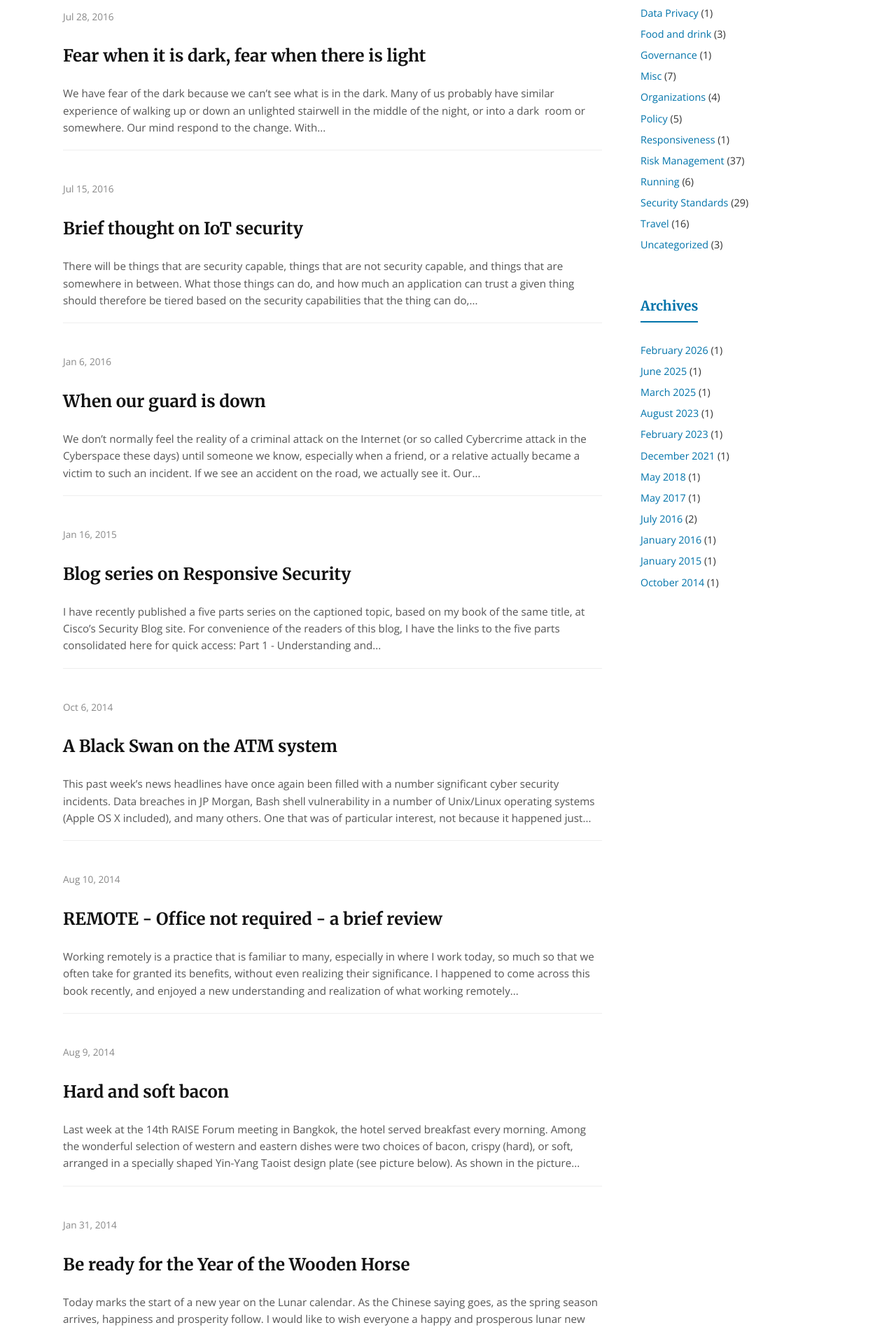
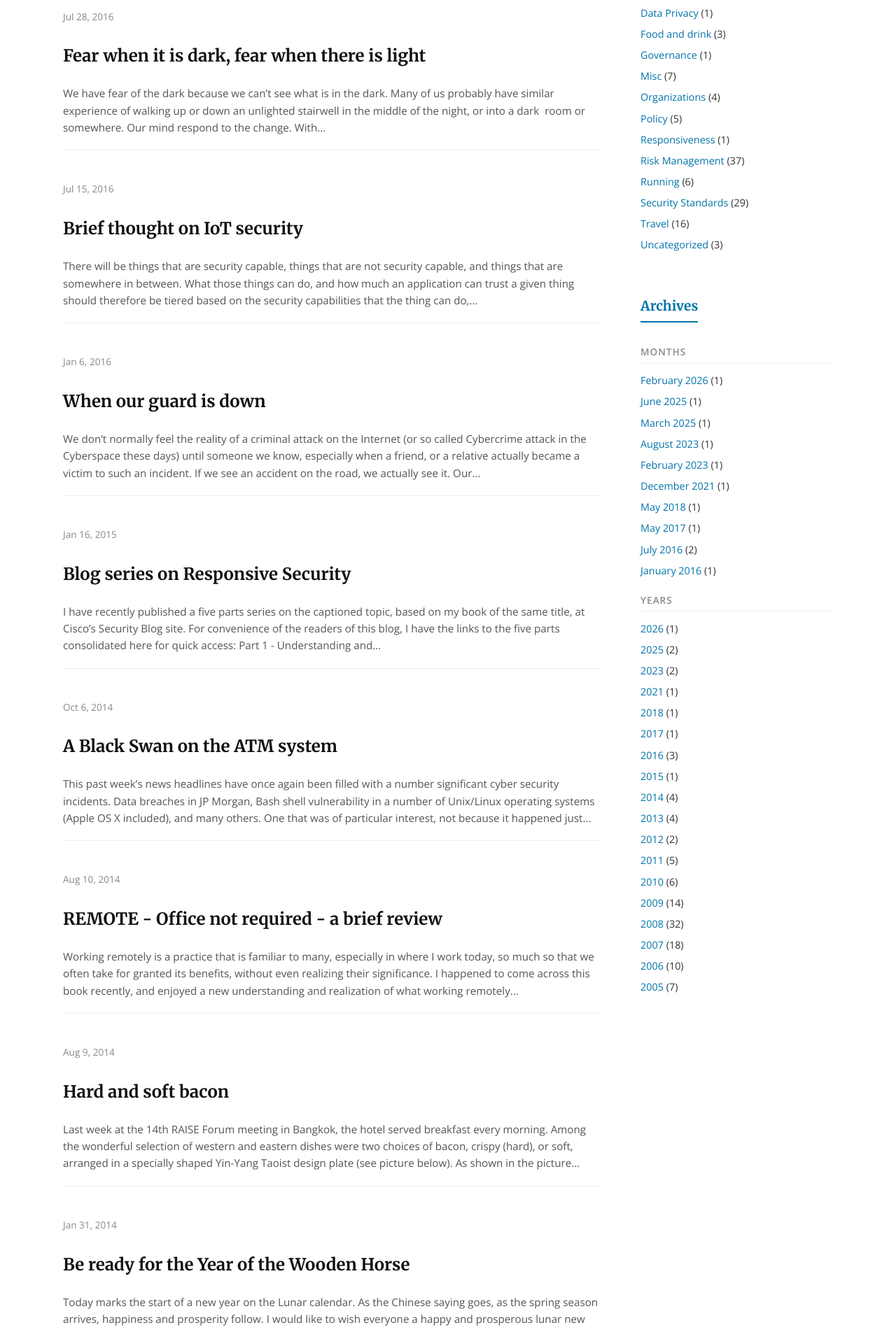
Before and after one commit to bstovej/brightstove, a Jekyll site: the page built from index.html, in a window 1280 px wide. Shown: the part 2301-4205 px from the top of the page at 70% size. Built offline with Jekyll 4.4.1, drawn with Linux system fonts in a browser that asks for light colours; comment, search, counter and statistics services are not loaded.

Commit message:
Enhance sidebar Archives with Yearly section and correct counts
- Added Months and Years sub-sections to sidebar Archives
- Ensured all years from 2005-2013 are listed and clickable
- Verified post counts match actual site content
- Added styling for sidebar widget subtitles

```diff
--- a/_layouts/default.html
+++ b/_layouts/default.html
@@ -173,13 +173,24 @@
 
                 <div class="widget">
                     <h3 class="widget-title"><a href="{{ '/archives' | relative_url }}">Archives</a></h3>
+                    <div class="archives-widget">
+                        <h4 class="widget-subtitle">Months</h4>
                         <ul>
                             {% assign sorted_posts = site.posts | sort: "date" | reverse %}
                             {% assign postsByMonth = sorted_posts | group_by_exp: "post", "post.date | date: '%B %Y'" %}
-                        {% for month in postsByMonth limit:12 %}
+                            {% for month in postsByMonth limit:10 %}
                             <li><a href="{{ '/archives' | relative_url }}#{{ month.name | slugify }}">{{ month.name }}</a> ({{ month.items | size }})</li>
                             {% endfor %}
                         </ul>
+
+                        <h4 class="widget-subtitle">Years</h4>
+                        <ul>
+                            {% assign postsByYear = sorted_posts | group_by_exp: "post", "post.date | date: '%Y'" %}
+                            {% for year in postsByYear %}
+                            <li><a href="{{ '/archives' | relative_url }}#{{ year.name }}">{{ year.name }}</a> ({{ year.items | size }})</li>
+                            {% endfor %}
+                        </ul>
+                    </div>
                 </div>
             </aside>
         </div>
--- a/assets/css/style.css
+++ b/assets/css/style.css
@@ -463,3 +463,22 @@
     display: block;
     margin-top: 2px;
 }
+
+/* Archives Widget Styling */
+.archives-widget {
+    margin-top: 10px;
+}
+
+.widget-subtitle {
+    font-size: 0.85rem;
+    text-transform: uppercase;
+    color: #888;
+    margin: 15px 0 10px 0;
+    letter-spacing: 1px;
+    border-bottom: 1px solid #f0f0f0;
+    padding-bottom: 3px;
+}
+
+.archives-widget ul {
+    margin-bottom: 20px;
+}
```
Lines whose indentation alone changed are shown as unchanged.
